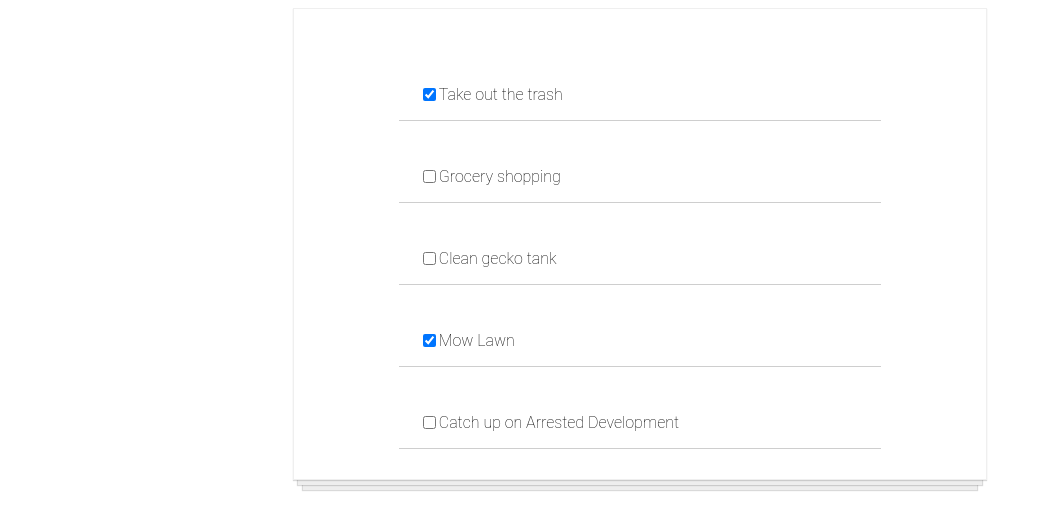
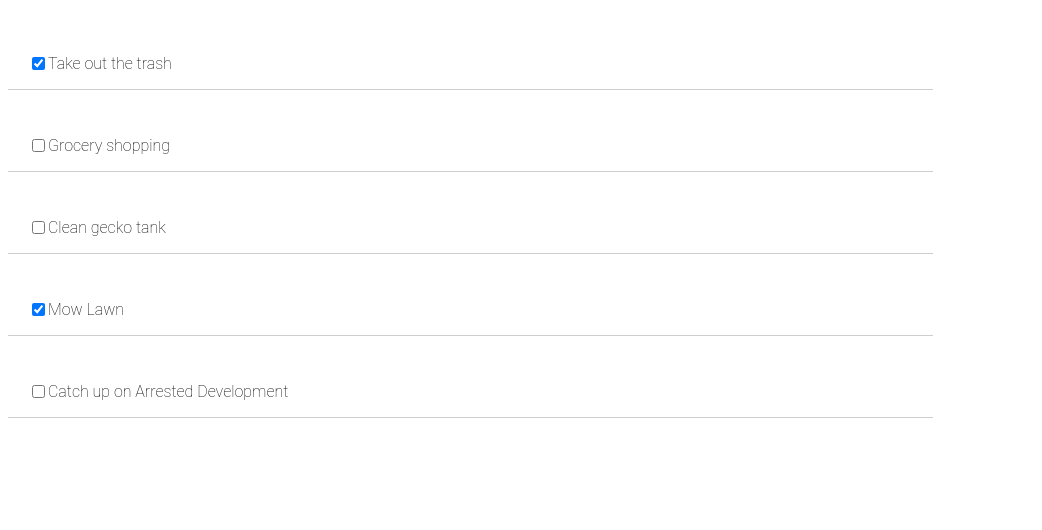
Before and after one commit to kevincwashburn/react-practice, a React (Create React App) app in the folder practice-app/: page / in a window 1280 px wide. Shown: the top 530 px of the page, without its empty margins (0-1042 px from the left). Built offline with nearby package versions, Linux system fonts and the light colour scheme.

Commit message:
set up App.js for TodoApp Phase 6 exercise; removed console log in TodoItem.js

```diff
--- a/practice-app/src/App.js
+++ b/practice-app/src/App.js
@@ -1,3 +1,5 @@
+// Todo App Phase 6 - start: 2:41:41
+
 import React from "react";
 import TodoItem from "./TodoItem";
 import todosData from "./todosData";
@@ -7,19 +9,19 @@ class App extends React.Component {
     super()
     this.state = {
       todos: todosData
-    }
-    this.handleChange = this.handleChange.bind(this)
+  }
+  this.handleChange = this.handleChange.bind(this)
   }
 
   handleChange(id) {
-
+    console.log("Changed", id)
   }
 
   render() {
-    const todoItems = this.state.todos.map(item => <TodoItem key={item.id} item={item} />)
+    const todoItems = this.state.todos.map(item => <TodoItem key={item.id} item={item} handleChange={this.handleChange} />)
 
     return (
-      <div className="todo-list">
+      <div className="todo-items">
         {todoItems}
       </div>
     )
--- a/practice-app/src/TodoItem.js
+++ b/practice-app/src/TodoItem.js
@@ -4,8 +4,11 @@ import "./style.css";
 function TodoItem(props) {
     return (
         <div className="todo-item">
-            <input type="checkbox" checked={props.item.completed} onChange={() => console.log("changed")
-            } />
+            <input
+            type="checkbox"
+            checked={props.item.completed}
+            onChange={() => props.handleChange(props.item.id)}
+            />
             <p>{props.item.text}</p>
         </div>
     )
```
